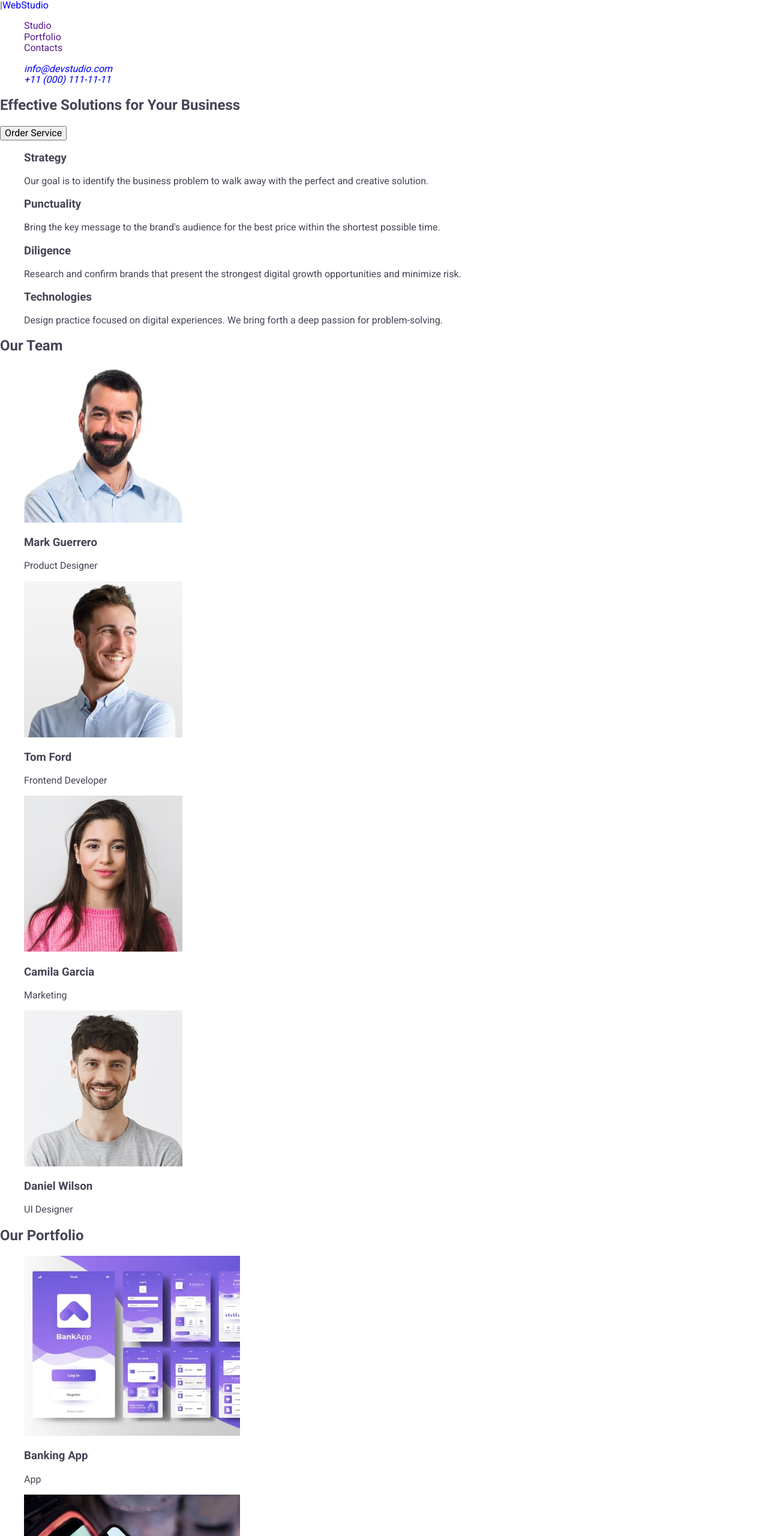
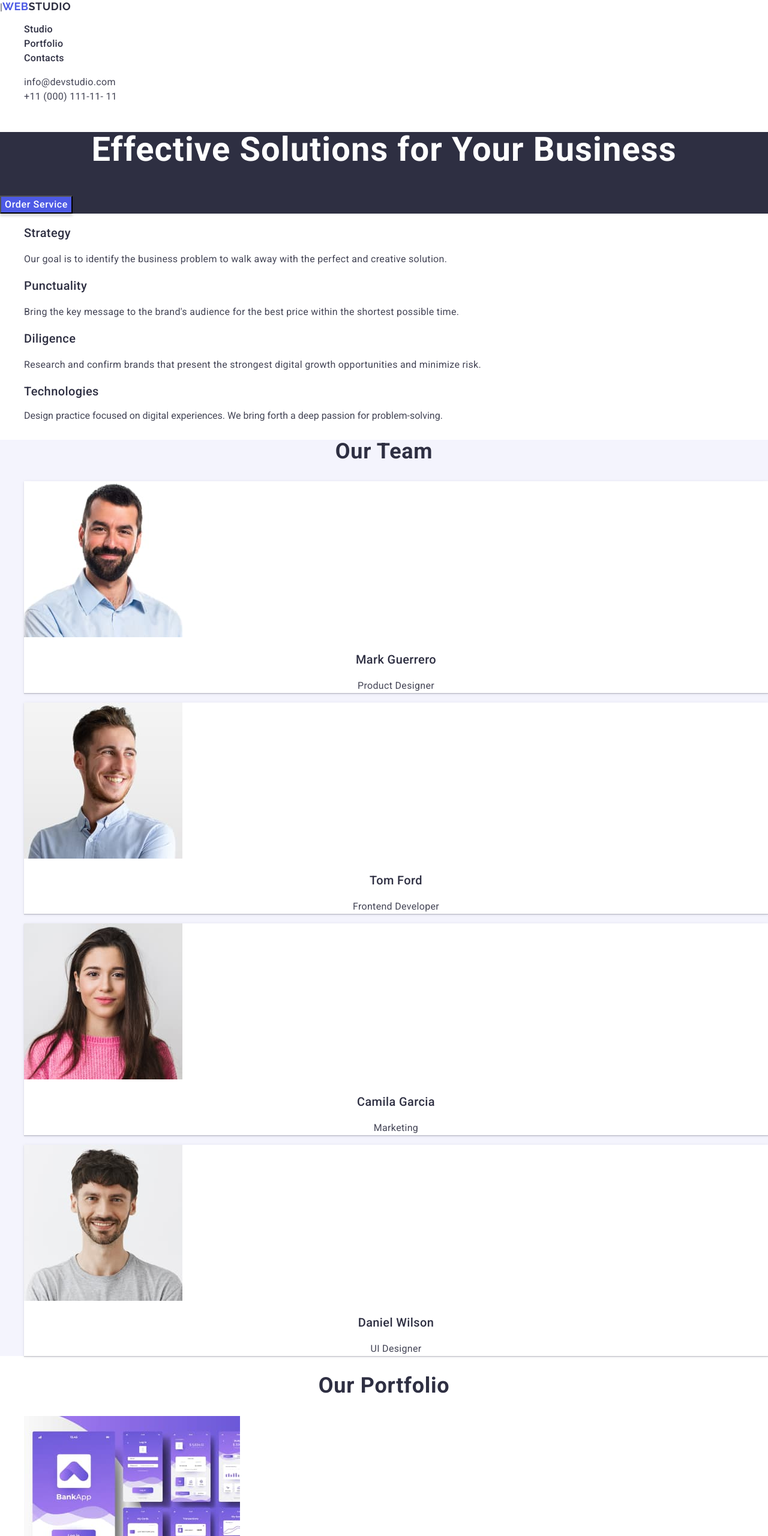
Before and after one commit to iryna-oz/goit-markup-hw-02, a plain HTML site: page index.html in a window 1280 px wide. Shown: the top 2560 px of the page at 60% size. Drawn offline with nearby package versions, Linux system fonts and the light colour scheme.

Commit message:
add files

```diff
--- a/css/styles.css
+++ b/css/styles.css
@@ -13,3 +13,161 @@ ul, ol{
 a{
     text-decoration: none;
 }
+
+.logo{
+    font-family: "Raleway", sans-serif;
+    font-weight: 700;
+        font-size: 18px;
+        line-height: 1.17;
+        letter-spacing: 0.03em;
+        text-transform: uppercase;
+        color: #4d5ae5;
+}
+
+.header-logo .logo-part{
+    color: #2e2f42;
+}
+.footer-logo .logo-part{
+    color: #f4f4fd;
+}
+
+.nav-link{
+    font-weight: 500;
+        font-size: 16px;
+        line-height: 1.5;
+        letter-spacing: 0.02em;
+        color: #2e2f42;
+}
+
+.nav-link:hover,
+.nav-link:focus,
+.contacts-link:hover,
+.contacts-link:focus{
+    color: #404bbf;
+}
+
+.contacts{
+    font-style: normal;
+}
+
+.contacts-link{
+        font-size: 16px;
+        line-height: 1.5;
+        letter-spacing: 0.02em;
+        color: #434455;
+}
+
+.hero{
+    background-color: #2e2f42;
+}
+.hero-title{
+    font-weight: 700;
+        font-size: 56px;
+        line-height: 1.07;
+        letter-spacing: 0.02em;
+        text-align: center;
+        color: #fff;
+}
+
+.hero-btn{
+    font-family: inherit;
+    cursor: pointer;
+    box-shadow: 0 4px 4px 0 rgba(0, 0, 0, 0.15);
+        background: #4d5ae5;
+        font-weight: 500;
+            font-size: 16px;
+            line-height: 1.5;
+            letter-spacing: 0.04em;
+            color: #fff;
+}
+
+.hero-btn:hover,
+.hero-btn:focus{
+    background-color: #404bbf;
+}
+
+.about-title{
+    font-weight: 500;
+        font-size: 20px;
+        line-height: 1.2;
+        letter-spacing: 0.02em;
+        color: #2e2f42;
+}
+
+.about-text{
+    font-weight: 400;
+        font-size: 16px;
+        line-height: 1.5;
+        letter-spacing: 0.02em;
+        color: #434455;
+}
+.team-page{
+    background-color: #f4f4fd;
+}
+.team-main-title{
+font-weight: 700;
+    font-size: 36px;
+    line-height: 1.11;
+    letter-spacing: 0.02em;
+    text-align: center;
+    color: #2e2f42;
+}
+
+.team-title{
+    font-weight: 500;
+        font-size: 20px;
+        line-height: 1.2;
+        letter-spacing: 0.02em;
+        text-align: center;
+        color: #2e2f42;
+}
+
+.team-text{
+    font-weight: 400;
+        font-size: 16px;
+        line-height: 1.5;
+        letter-spacing: 0.02em;
+        text-align: center;
+        color: #434455;
+}
+.team-item{
+    box-shadow: 0 2px 1px 0 rgba(46, 47, 66, 0.08), 0 1px 1px 0 rgba(46, 47, 66, 0.16), 0 1px 6px 0 rgba(46, 47, 66, 0.08);
+        background-color: #fff;
+}
+
+.portfolio-main-title{
+    font-weight: 700;
+        font-size: 36px;
+        line-height: 1.11;
+        letter-spacing: 0.02em;
+        text-align: center;
+        color: #2e2f42;
+}
+
+.portfolio-title{
+    font-weight: 500;
+        font-size: 20px;
+        line-height: 1.2;
+        letter-spacing: 0.02em;
+        color: #2e2f42;
+}
+
+.portfolio-text{
+    font-weight: 400;
+        font-size: 16px;
+        line-height: 1.5;
+        letter-spacing: 0.02em;
+        color: #434455;
+}
+
+.page-footer{
+    background-color: #2e2f42;
+}
+
+.footer-text{
+    font-weight: 400;
+        font-size: 16px;
+        line-height: 1.5;
+        letter-spacing: 0.02em;
+        color: #f4f4fd;
+}
--- a/index.html
+++ b/index.html
@@ -17,156 +17,184 @@
     <link rel="stylesheet" href="./css/styles.css"
 </head>
 <body>
-    <header>
-        <nav>
-            |<a href="./index.html">WebStudio </a>
-            <ul>
-                <li><a href="">Studio</a></li>
-                <li><a href="">Portfolio</a></li>
-                <li><a href="">Contacts</a></li>
+    <header class="page-header">
+        <nav class="header-nav">
+            |<a class="logo header-logo"
+             href="./index.html">Web<span
+                 class="logo-part">Studio</span> </a>
+            <ul class="nav-list">
+                <li class="nav-item"><a class="nav-link"
+                     href="./index.html">Studio</a></li>
+                <li class="nav-item"><a class="nav-link"
+                     href="">Portfolio</a></li>
+                <li class="nav-item"><a class="nav-link"
+                     href="">Contacts</a></li>
             </ul>
         </nav>
-        <address>
-            <ul>
-                <li><a href="mailto:info@devstudio.com">info@devstudio.com</a></li>
-                <li><a href="tel:+110001111111">+11 (000) 111-11-11</a></li>
+
+        <address class="contacts">
+            <ul class="contacts-list">
+                <li class="contacts-item">
+                    <a class="contacts-link"
+             href="mailto:info@devstudio.com">info@devstudio.com
+                   </a>
+             </li>
+                <li class="contacts-item">
+                    <a class="contacts-link"
+                     href="tel:+110001111111">+11 (000) 111-11-
+                     11</a>
+                </li>
             </ul>
         </address>
     </header>
 
      <main>
-        <section>
-            <h1>Effective Solutions
+        <section class="hero">
+            <h1 class="hero-title">Effective Solutions
             for Your Business</h1>
-            <button type="button">Order Service</button>
+            <button class="hero-btn" type="button">Order
+                 Service</button>
         </section>
 
         <!-- Section1 -->
-         <section>
+         <section class="about">
             <h2 hidden> Section1 </h2>
-            <ul>
-                <li>
-                    <h3>Strategy</h3>
-                    <p>
+            <ul class="about-list">
+                <li class="about-item">
+                    <h3 class="about-title">Strategy</h3>
+                    <p class="about-text">
                         Our goal is to identify the business
-                        problem to walk away with the perfect and creative solution.
+                        problem to walk away with the perfect
+                         and creative solution.
                     </p>
                 </li>
-                <li>
-                    <h3>Punctuality</h3>
-                    <p>Bring the key message to the brand's audience for the best price within the shortest possible time.
+                <li class="about-item">
+                    <h3 class="about-title">Punctuality</h3>
+                    <p class="about-text">Bring the key message
+                    to the brand's audience for the best price
+                     within the shortest possible time.
                     </p>
                 </li>
-                <li>
-                    <h3>Diligence</h3>
-                    <p>Research and confirm brands that present the strongest digital growth opportunities and minimize risk.</p>
+                <li class="about-item">
+                    <h3 class="about-title">Diligence</h3>
+                    <p class="about-text">Research and confirm
+                brands that present the strongest digital growth
+                          opportunities and minimize risk.</p>
                 </li>
-                <li>
-                    <h3>Technologies</h3>
-                    <p>Design practice focused on digital experiences. We bring forth a deep passion for problem-solving.
+                <li class="about-item">
+                    <h3 class="about-title">Technologies</h3>
+                    <p>Design practice focused on digital
+                    experiences. We bring forth a deep passion
+                     for problem-solving.
 
                     </p>
                 </li>
             </ul>
          </section>
          <!--Section2-->
-         <section>
-            <h2>Our Team</h2>
-            <ul>
-                <li>
+         <section class="team-page">
+            <h2 class="team-main-title">Our Team</h2>
+            <ul class="team-list">
+                <li class="team-item">
                     <img src="./images/imgMark.jpg"
                     alt="Mark Guerrero"
                     width="264"/>
-                    <h3>Mark Guerrero</h3>
-                    <p>Product Designer</p>
+                    <h3 class="team-title">Mark Guerrero</h3>
+                    <p class="team-text">Product Designer</p>
                 </li>
 
-                <li>
+                <li class="team-item">
                     <img src="./images/imgTom.jpg"
                     alt="Tom Ford"
                     width="264"/>
-                    <h3>Tom Ford</h3>
-                    <p>Frontend Developer</p>
+                    <h3 class="team-title">Tom Ford</h3>
+                    <p class="team-text">Frontend Developer</p>
                 </li>
 
-                <li>
+                <li class="team-item">
                     <img src="./images/imgCamila.jpg"
                     alt="Camila Garcia"
                     width="264"/>
-                    <h3>Camila Garcia</h3>
-                    <p>Marketing</p>
+                    <h3 class="team-title">Camila Garcia</h3>
+                    <p class="team-text">Marketing</p>
                 </li>
 
-                <li>
+                <li class="team-item">
                     <img src="./images/imgDaniel.jpg"
                     alt="Daniel Wilson"
                     width="264"/>
-                    <h3>Daniel Wilson</h3>
-                    <p>UI Designer</p>
+                    <h3 class="team-title">Daniel Wilson</h3>
+                    <p class="team-text">UI Designer</p>
                 </li>
 
             </ul>
          </section>
          <!--Section3-->
-         <section>
-            <h2>Our Portfolio</h2>
-            <ul>
-                <li>
+         <section class="portfolio-page">
+            <h2 class="portfolio-main-title">Our Portfolio</h2>
+            <ul class="portfolio-list">
+                <li class="potfolio-item">
                     <img src="./images/bankapp.jpg"
                     alt="Banking App"
                     width="360"
                     height="300" />
-                    <h3>Banking App</h3>
-                    <p>App</p>
+                    <h3 class="portfolio-title">Banking App</h3>
+                    <p class="portfolio-text">App</p>
                 </li>
-                <li>
+                <li class="potfolio-item">
                     <img src="./images/phonepay.jpg"
                     alt="Cashless Payment"
                     width="360"
                     height="300" />
-                    <h3>Cashless Payment</h3>
-                    <p>Marketing</p>
+                    <h3 class="portfolio-title">Cashless
+                         Payment</h3>
+                    <p class="portfolio-text">Marketing</p>
                 </li>
-                <li>
+                <li class="potfolio-item">
                     <img src="./images/meditatinapp.jpg"
                     alt="Meditation App"
                     width="360"
                     height="300"/>
-                    <h3>Meditation App</h3>
-                    <p>App</p>
+                    <h3 class="portfolio-title">Meditation
+                         App</h3>
+                    <p class="portfolio-text">App</p>
                 </li>
-                <li>
+                <li class="potfolio-item">
                     <img src="./images/taxiserv.jpg"
                     alt="Taxi Service"
                     width="360"
                     height="300"/>
-                    <h3>Taxi Service</h3>
-                    <p>Marketing</p>
+                    <h3 class="portfolio-title">Taxi
+                         Service</h3>
+                    <p class="portfolio-text">Marketing</p>
                 </li>
-                <li>
+                <li class="potfolio-item">
                     <img src="./images/screenillust.jpg"
                     alt="Screen Illustrations"
                     width="360"
                     height="300" />
-                    <h3>Screen Illustrations</h3>
-                    <p>Design</p>
+                    <h3 class="portfolio-title">Screen
+                         Illustrations</h3>
+                    <p class="portfolio-text">Design</p>
                 </li>
-                <li>
+                <li class="potfolio-item">
                     <img src="./images/online.jpg"
                     alt="Online Courses"
                     width="360"
                     height="300"/>
-                    <h3>Online Courses</h3>
-                    <p>Marketing</p>
+                    <h3 class="portfolio-title">Online
+                         Courses</h3>
+                    <p class="portfolio-text">Marketing</p>
                 </li>
             </ul>
 
          </section>
     </main>
     <!--footer-->
-    <footer>
-         <a href="./index.html">WebStudio</a>
-         <p>Increase the flow of customers and sales for your business with digital marketing & growth solutions.</p>
+    <footer class="page-footer">
+         <a class="logo footer-logo"
+          href="./index.html">Web<span class="logo-part">Studio</span></a>
+         <p class="footer-text">Increase the flow of customers and sales for your business with digital marketing & growth solutions.</p>
     </footer>
 
 </body>
```
